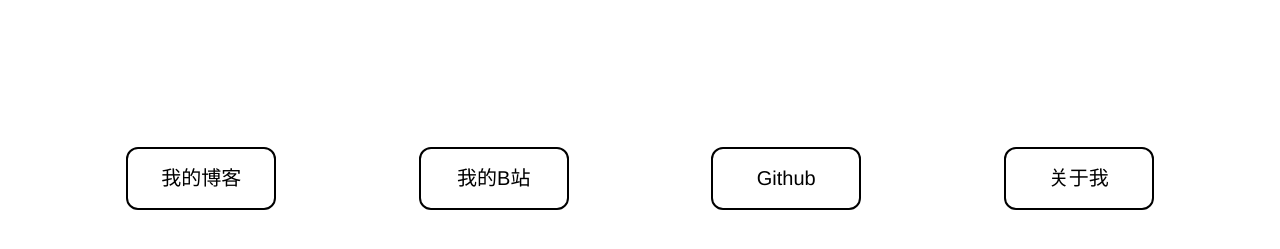
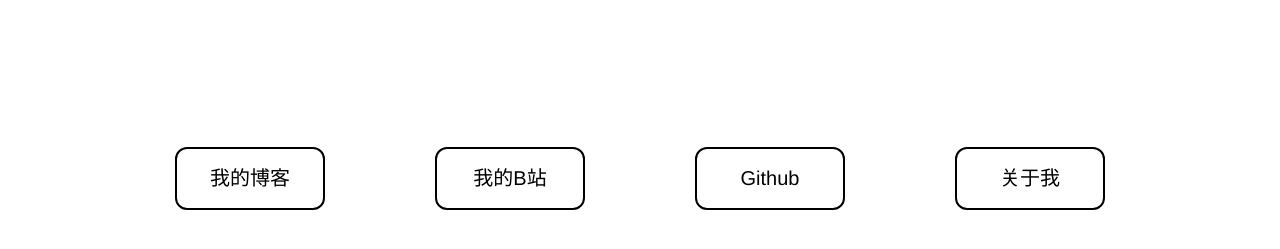
Before and after one commit to SamBillon/SamBillon, a plain HTML site: page index.html in a window 1280 px wide. Shown: the part 373-622 px from the top of the page. Drawn offline with Linux system fonts and the light colour scheme.

Commit message:
Update my_css.css

```diff
--- a/css/my_css.css
+++ b/css/my_css.css
@@ -6,6 +6,11 @@
 
 body {
     background-color: white;
+}
+
+.row {
+    margin-right: 50px;
+    margin-left: 50px;
 }
 
 .buttonset {
```
